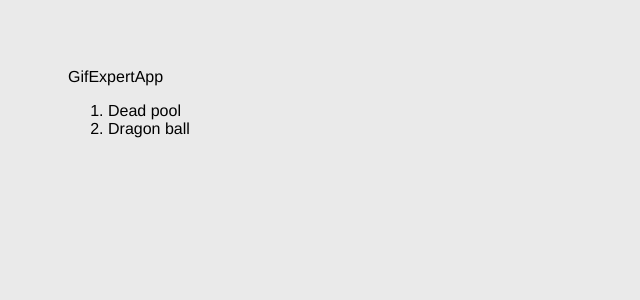
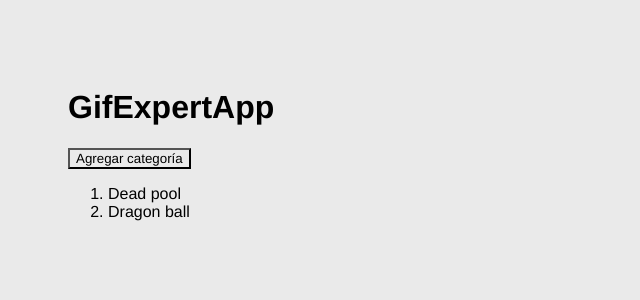
Before and after one commit to jfbarahonag/gif-expert-app, a React (Vite) app: page / in a window 1280 px wide. Shown: the top 300 px of the page, without its empty margins (0-640 px from the left). Built offline with nearby package versions, Linux system fonts and the light colour scheme.

Commit message:
callback to add categories when a button is pressed was implemented

```diff
--- a/src/GifExpertApp.jsx
+++ b/src/GifExpertApp.jsx
@@ -4,13 +4,23 @@ export const GifExpertApp = () => {
 
   const [categories, setCategories] = useState(['Dead pool', 'Dragon ball']);
 
+  const onAddCategory = () => {
+    const categoryTitle = 'New category';
+    setCategories(prevCategories => [...prevCategories, categoryTitle]);
+  }
+
   return (
     <>
       {/* title */}
-      <div>GifExpertApp</div>
+      <h1>GifExpertApp</h1>
       {/* input */}
 
       {/* GIF list */}
+      <button
+        onClick={onAddCategory}
+      >
+        Agregar categoría
+      </button>
       <ol>
         {categories.map((category, index) => (
           <li key={index}>
```
